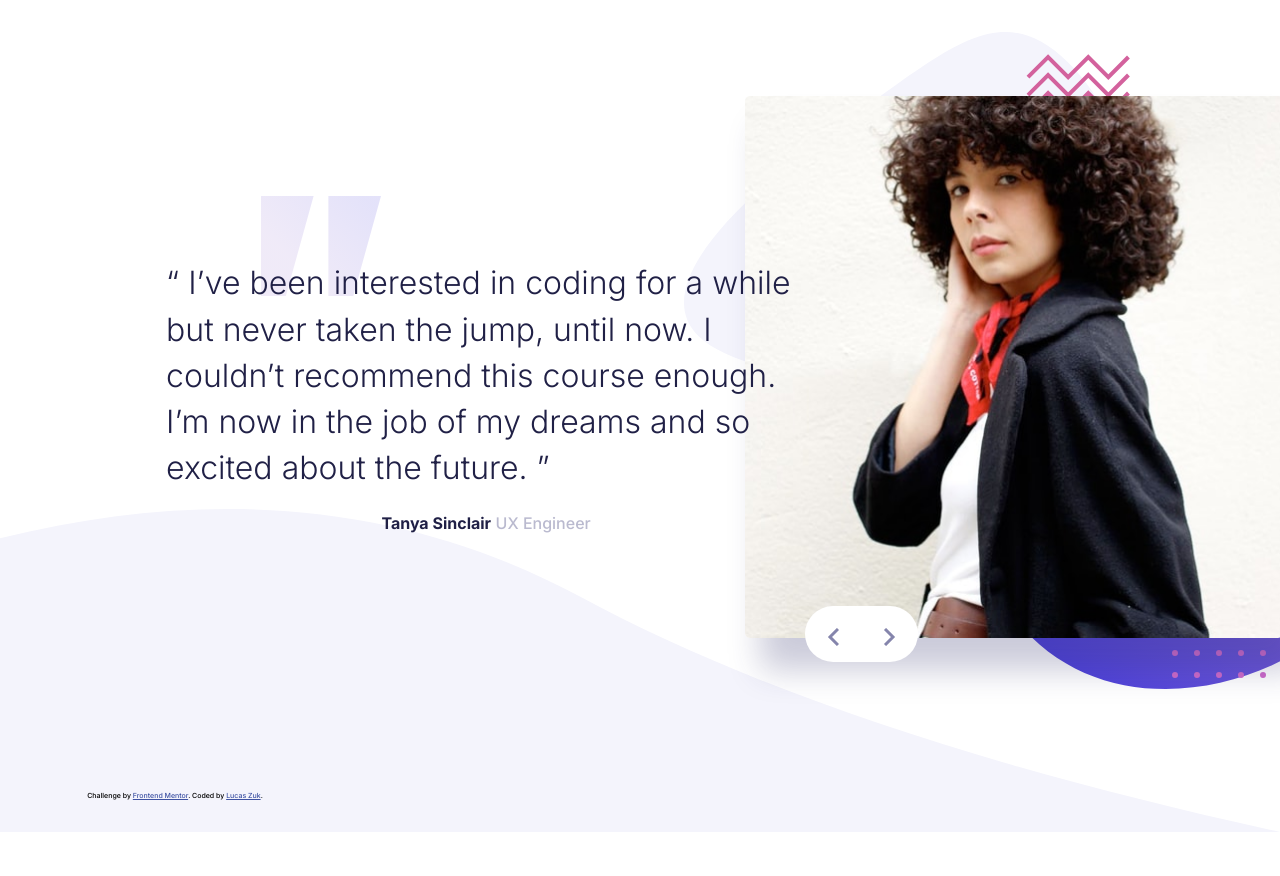
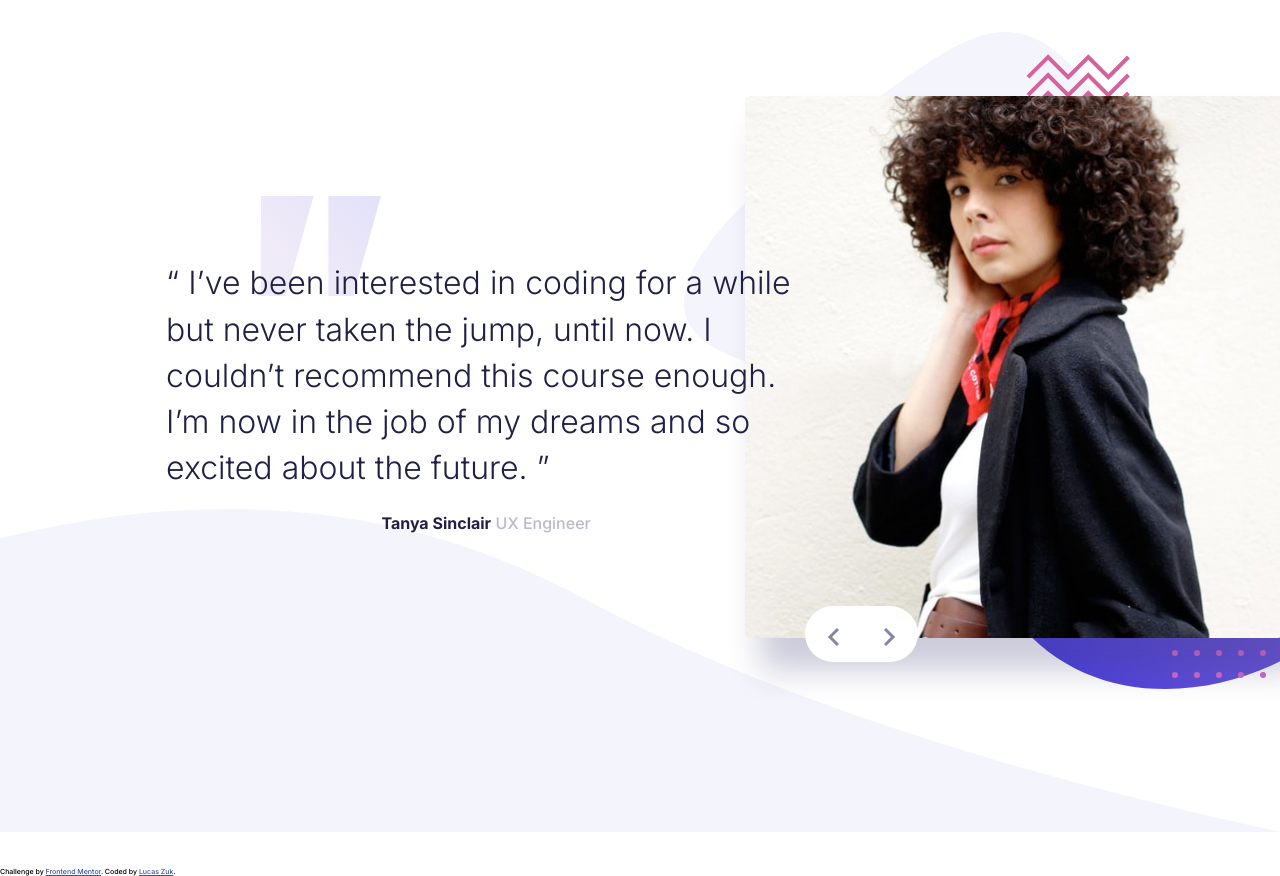
Before and after one commit to LucasZuk/bootcamp, a plain HTML site: page index.html in a window 1280 px wide. Shown: the top 876 px of the page. Before the commit the page ends 832 px from the top, so only its background shows below. Drawn offline with Linux system fonts and the light colour scheme.

Commit message:
Attribution modification

```diff
--- a/css/attribution.css
+++ b/css/attribution.css
@@ -1,13 +1,8 @@
     .attribution
     {
     	font-size: 7px;
-    	text-align: center;
 
-    	min-width: 50em;
-
-    	position: absolute;
-    	bottom: 0px;
-    	left: 0px;
+    	margin-top: 5em;
     }
 
     .attribution a
```
